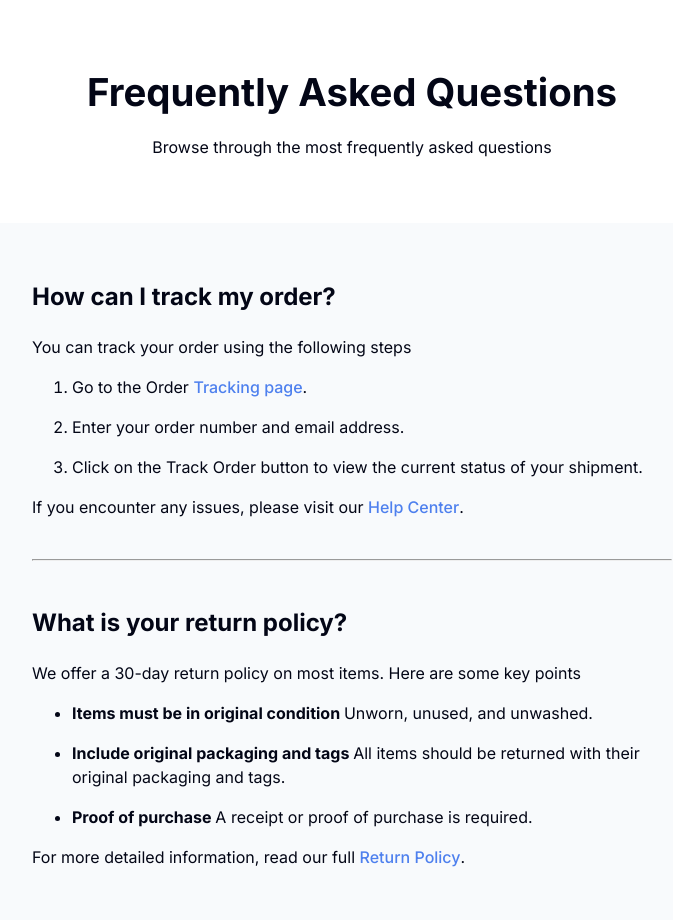
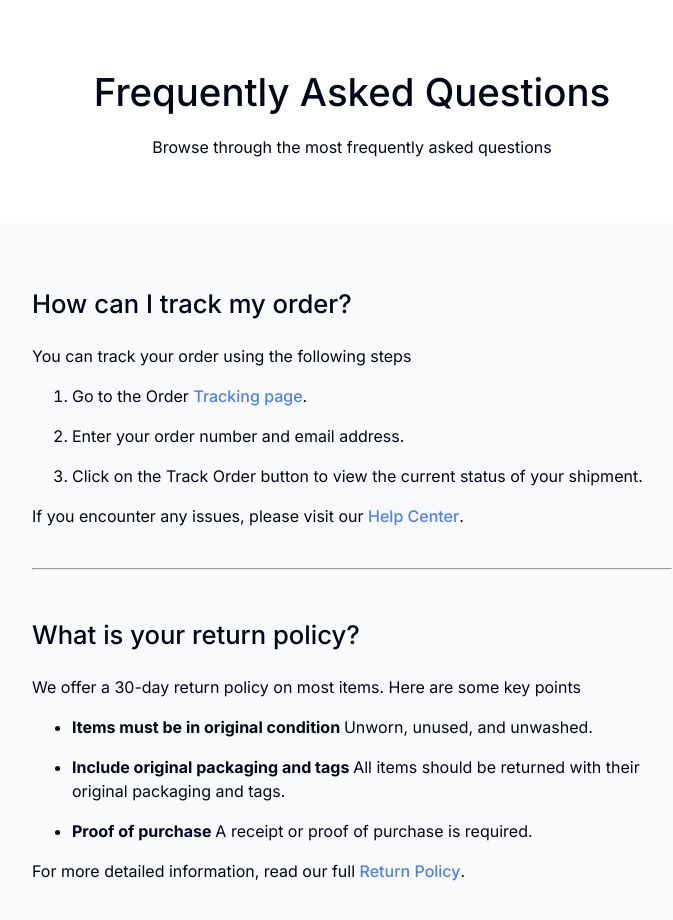
Before and after one commit to brandovidal/devchallengeio, a website built with Vite: page projects/00-faq/index.html in a window 1280 px wide. Shown: the whole page, without its empty margins (288-961 px from the left). Built offline with nearby package versions, Linux system fonts and the light colour scheme.

Commit message:
style: edit padding in main content, font weight title

```diff
--- a/projects/00-faq/style.css
+++ b/projects/00-faq/style.css
@@ -37,6 +37,7 @@ hr {
 
 h1 {
   font-size: 2.4em;
+  font-weight: 500;
   line-height: 2.25rem;
 }
 
@@ -44,6 +45,11 @@ h1 {
   h1 {
     font-size: 2em;
   }
+}
+
+h2 {
+  font-size: 1.6em;
+  font-weight: 500;
 }
 
 body {
@@ -71,7 +77,7 @@ main {
   height: 100%;
   gap: 1rem;
   background-color: #f8fafc;
-  padding: 2.25rem 2rem;
+  padding: 2.5rem 2rem;
 }
 
 section {
```
